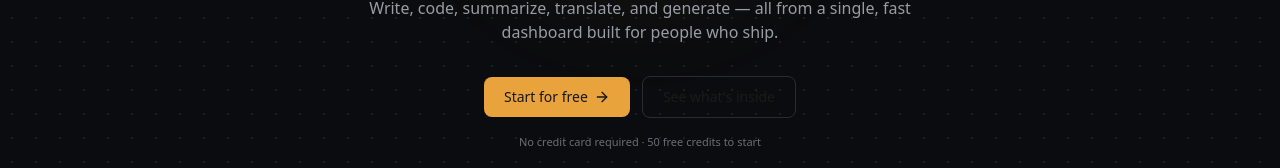
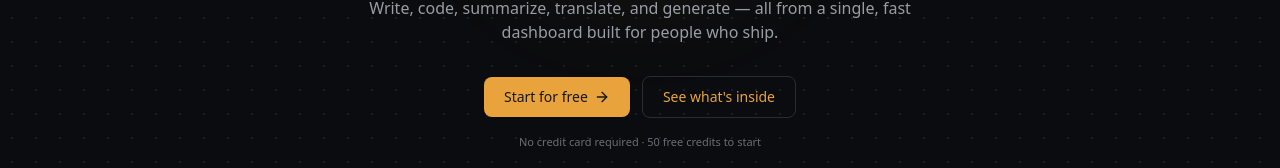
Before and after one commit to sheikhmuneerabd-star/ai-productivity-platform, a Next.js app: page / in a window 1280 px wide. Shown: the part 347-515 px from the top of the page. Built offline with nearby package versions, Linux system fonts and the light colour scheme.

Commit message:
updated btn and final

```diff
--- a/components/marketing/hero.tsx
+++ b/components/marketing/hero.tsx
@@ -56,7 +56,7 @@ export function Hero() {
           </Link>
           <Link
             href="#features"
-            className="rounded-md border border-graphite-700 px-5 py-2.5 text-sm text-graphite-200 hover:bg-graphite-900"
+            className="rounded-md border border-graphite-700 px-5 py-2.5 text-sm text-amber-500 hover:bg-graphite-900"
           >
             See what's inside
           </Link>
```
